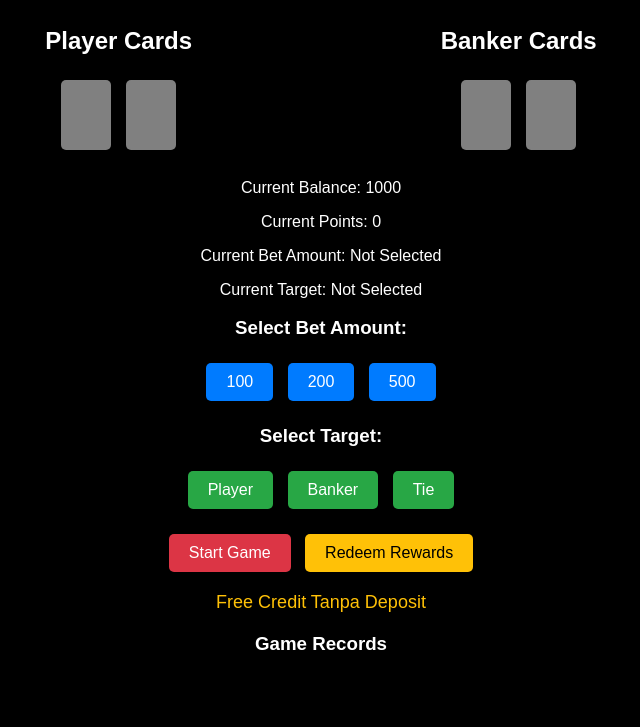
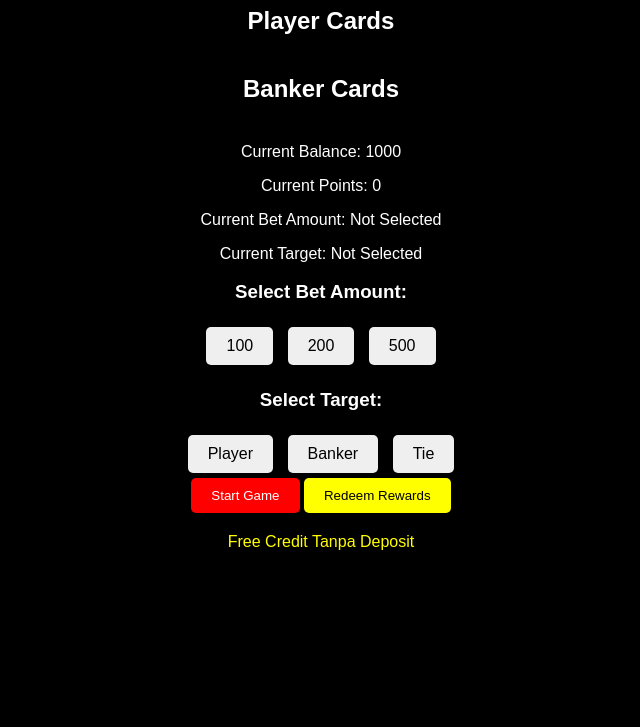
Before and after one commit to yfadskch/baccarat, a plain HTML site: page index.html in a window 1280 px wide. Shown: the part 73-800 px from the top of the page, without its empty margins (319-959 px from the left). Drawn offline with Linux system fonts and the light colour scheme.

Commit message:
31231231

```diff
--- a/index.html
+++ b/index.html
@@ -7,57 +7,41 @@
     <link rel="stylesheet" href="style.css">
 </head>
 <body>
-    <div class="container">
-        <h1>Baccarat Game</h1>
-
-        <div class="cards-section">
-            <div id="player-cards">
-                <h2>Player Cards</h2>
-                <div class="card" id="player-card-1"></div>
-                <div class="card" id="player-card-2"></div>
-            </div>
-            <div id="banker-cards">
-                <h2>Banker Cards</h2>
-                <div class="card" id="banker-card-1"></div>
-                <div class="card" id="banker-card-2"></div>
-            </div>
+    <h1>Baccarat Game</h1>
+    <div class="game-container">
+        <div class="player-section">
+            <h2>Player Cards</h2>
+            <div id="player-cards" class="cards"></div>
         </div>
-
-        <div class="status-section">
-            <p>Current Balance: <span id="balance">1000</span></p>
-            <p>Current Points: <span id="points">0</span></p>
-            <p>Current Bet Amount: <span id="bet-amount">Not Selected</span></p>
-            <p>Current Target: <span id="target">Not Selected</span></p>
+        <div class="banker-section">
+            <h2>Banker Cards</h2>
+            <div id="banker-cards" class="cards"></div>
         </div>
-
+        <div class="game-info">
+            <p>Current Balance: <span id="current-balance">1000</span></p>
+            <p>Current Points: <span id="current-points">0</span></p>
+            <p>Current Bet Amount: <span id="current-bet">Not Selected</span></p>
+            <p>Current Target: <span id="current-target">Not Selected</span></p>
+        </div>
         <div class="bet-section">
             <h3>Select Bet Amount:</h3>
-            <button class="bet-button" onclick="setBet(100)">100</button>
-            <button class="bet-button" onclick="setBet(200)">200</button>
-            <button class="bet-button" onclick="setBet(500)">500</button>
+            <button onclick="selectBet(100)">100</button>
+            <button onclick="selectBet(200)">200</button>
+            <button onclick="selectBet(500)">500</button>
         </div>
-
         <div class="target-section">
             <h3>Select Target:</h3>
-            <button class="target-button" onclick="setTarget('Player')">Player</button>
-            <button class="target-button" onclick="setTarget('Banker')">Banker</button>
-            <button class="target-button" onclick="setTarget('Tie')">Tie</button>
+            <button onclick="selectTarget('Player')">Player</button>
+            <button onclick="selectTarget('Banker')">Banker</button>
+            <button onclick="selectTarget('Tie')">Tie</button>
         </div>
-
-        <div class="action-section">
-            <button class="start-button" onclick="startGame()">Start Game</button>
-            <button class="reward-button" onclick="redeemReward()">Redeem Rewards</button>
+        <div class="action-buttons">
+            <button onclick="startGame()" class="start-game">Start Game</button>
+            <button onclick="openRewardPopup()" class="redeem-rewards">Redeem Rewards</button>
         </div>
-
-        <div class="link-section">
-            <a href="https://heylink.me/klking88/" target="_blank">Free Credit Tanpa Deposit</a>
-        </div>
-
-        <div class="records-section">
-            <h3>Game Records</h3>
-            <div class="game-records" id="game-records">
-                <!-- Records will be dynamically added here -->
-            </div>
+        <p class="free-credit"><a href="https://heylink.me/klking88/" target="_blank">Free Credit Tanpa Deposit</a></p>
+        <div class="game-records">
+            <!-- Game records will be dynamically added here -->
         </div>
     </div>
     <script src="script.js"></script>
--- a/script.js
+++ b/script.js
@@ -1,106 +1,78 @@
-let balance = 1000;
-let points = 0;
-let betAmount = 0;
-let target = "";
+let currentBalance = 1000;
+let currentPoints = 0;
+let currentBet = 0;
+let currentTarget = "";
 
-function setBet(amount) {
-    betAmount = amount;
-    document.getElementById("bet-amount").textContent = amount;
+function selectBet(amount) {
+    currentBet = amount;
+    document.getElementById("current-bet").innerText = amount;
 }
 
-function setTarget(selectedTarget) {
-    target = selectedTarget;
-    document.getElementById("target").textContent = selectedTarget;
+function selectTarget(target) {
+    currentTarget = target;
+    document.getElementById("current-target").innerText = target;
 }
 
 function startGame() {
-    if (balance <= 0) {
-        alert("Not enough balance! Please redeem rewards.");
-        return;
-    }
-    if (!betAmount || !target) {
-        alert("Please select a bet amount and target!");
+    if (currentBet === 0 || !currentTarget) {
+        alert("Please select a bet amount and target before starting the game.");
         return;
     }
 
-    const playerScore = Math.floor(Math.random() * 10);
-    const bankerScore = Math.floor(Math.random() * 10);
+    let playerCard1 = Math.floor(Math.random() * 10) + 1;
+    let bankerCard1 = Math.floor(Math.random() * 10) + 1;
 
-    document.getElementById("player-card-1").textContent = playerScore;
-    document.getElementById("banker-card-1").textContent = bankerScore;
+    document.getElementById("player-cards").innerHTML = `
+        <div class="card">${playerCard1}</div>
+    `;
+    document.getElementById("banker-cards").innerHTML = `
+        <div class="card">${bankerCard1}</div>
+    `;
 
-    let result = "";
-    if (playerScore > bankerScore) {
-        result = "player";
-        balance += betAmount;
-        points += 50; // Points for winning
-    } else if (playerScore < bankerScore) {
-        result = "banker";
-        balance -= betAmount;
+    let result;
+    if (playerCard1 > bankerCard1) {
+        result = "Player";
+        addRecord("player");
+        currentBalance += currentBet;
+        currentPoints += currentBet / 2;
+    } else if (playerCard1 < bankerCard1) {
+        result = "Banker";
+        addRecord("banker");
+        currentBalance -= currentBet;
     } else {
-        result = "tie";
-        points += 20; // Points for tie
+        result = "Tie";
+        addRecord("tie");
     }
 
-    updateStatus();
-    updateRecords(result);
+    document.getElementById("current-balance").innerText = currentBalance;
+    document.getElementById("current-points").innerText = currentPoints;
 }
 
-function updateStatus() {
-    document.getElementById("balance").textContent = balance;
-    document.getElementById("points").textContent = points;
+function addRecord(type) {
+    const record = document.createElement("div");
+    record.classList.add("record", type);
+    record.innerText = type.charAt(0).toUpperCase();
+    const records = document.querySelector(".game-records");
+    if (records.children.length >= 16) {
+        records.removeChild(records.firstChild);
+    }
+    records.appendChild(record);
 }
 
-function updateRecords(result) {
-    const records = document.getElementById("game-records");
-    const record = document.createElement("div");
-    record.className = `record ${result}`;
-    record.textContent = result === "player" ? "P" : result === "banker" ? "B" : "T";
-    records.appendChild(record);
-
-    // Limit to 16 records
-    if (records.children.length > 16) {
-        records.removeChild(records.firstChild);
-    }
-}
-
-function redeemReward() {
-    if (points < 200) {
-        alert("Not enough points to redeem rewards!");
-        return;
+function openRewardPopup() {
+    let reward = prompt("Choose a reward:\n1. 200 Points: +200 Credit\n2. 1000 Points: Welcome Bonus\n3. 3000 Points: Free 8.88");
+    if (reward === "1" && currentPoints >= 200) {
+        currentBalance += 200;
+        currentPoints -= 200;
+        alert("You redeemed 200 Points for +200 Credit!");
+    } else if (reward === "2" && currentPoints >= 1000) {
+        alert("You redeemed 1000 Points for Welcome Bonus%!");
+    } else if (reward === "3" && currentPoints >= 3000) {
+        alert("You redeemed 3000 Points for Free 8.88!");
+    } else {
+        alert("Not enough points to redeem this reward!");
     }
 
-    const choice = prompt("Choose a reward:\n1. 200 Points: +200 Credit\n2. 1000 Points: Welcome Bonus\n3. 3000 Points: Free 8.88");
-
-    switch (choice) {
-        case "1":
-            if (points >= 200) {
-                points -= 200;
-                balance += 200;
-                alert("You redeemed 200 Points for +200 Credit!");
-            } else {
-                alert("Not enough points!");
-            }
-            break;
-        case "2":
-            if (points >= 1000) {
-                points -= 1000;
-                alert("You redeemed 1000 Points for Welcome Bonus!");
-            } else {
-                alert("Not enough points!");
-            }
-            break;
-        case "3":
-            if (points >= 3000) {
-                points -= 3000;
-                alert("You redeemed 3000 Points for Free 8.88!");
-            } else {
-                alert("Not enough points!");
-            }
-            break;
-        default:
-            alert("Invalid choice!");
-    }
-
-    updateStatus();
+    document.getElementById("current-balance").innerText = currentBalance;
+    document.getElementById("current-points").innerText = currentPoints;
 }
--- a/style.css
+++ b/style.css
@@ -1,94 +1,94 @@
 body {
+    font-family: Arial, sans-serif;
     background-color: black;
     color: white;
-    font-family: Arial, sans-serif;
     text-align: center;
 }
 
-.container {
-    margin: 20px auto;
-    max-width: 800px;
+h1 {
+    color: green;
 }
 
-.cards-section {
+.cards {
     display: flex;
-    justify-content: space-around;
-    margin: 20px 0;
-}
-
-#player-cards, #banker-cards {
-    text-align: center;
+    justify-content: center;
+    gap: 10px;
+    margin-bottom: 20px;
 }
 
 .card {
-    display: inline-block;
-    width: 50px;
-    height: 70px;
+    width: 60px;
+    height: 90px;
     background-color: gray;
+    border-radius: 5px;
+    display: flex;
+    justify-content: center;
+    align-items: center;
     color: white;
-    line-height: 70px;
-    margin: 5px;
     font-size: 20px;
-    border-radius: 5px;
-    text-align: center;
+    font-weight: bold;
 }
 
-.status-section, .bet-section, .target-section, .action-section {
-    margin: 15px 0;
+.bet-section button,
+.target-section button {
+    padding: 10px 20px;
+    margin: 5px;
+    font-size: 16px;
+    border: none;
+    border-radius: 5px;
+    cursor: pointer;
 }
 
-.bet-button, .target-button, .start-button, .reward-button {
-    margin: 5px;
+.bet-section button:hover,
+.target-section button:hover {
+    background-color: rgba(255, 255, 255, 0.2);
+}
+
+.start-game {
+    background-color: red;
+    color: white;
     padding: 10px 20px;
     border: none;
     border-radius: 5px;
     cursor: pointer;
-    font-size: 16px;
 }
 
-.bet-button {
-    background-color: #007bff;
-    color: white;
+.redeem-rewards {
+    background-color: yellow;
+    color: black;
+    padding: 10px 20px;
+    border: none;
+    border-radius: 5px;
+    cursor: pointer;
 }
 
-.target-button {
-    background-color: #28a745;
-    color: white;
+.free-credit {
+    margin: 20px 0;
 }
 
-.start-button {
-    background-color: #dc3545;
-    color: white;
-}
-
-.reward-button {
-    background-color: #ffc107;
-    color: black;
-}
-
-.link-section a {
-    color: #ffc107;
+.free-credit a {
+    color: yellow;
     text-decoration: none;
-    font-size: 18px;
-}
-
-.records-section {
-    margin-top: 20px;
 }
 
 .game-records {
     display: grid;
-    grid-template-columns: repeat(8, 1fr);
-    grid-gap: 10px;
+    grid-template-columns: repeat(8, 1fr); /* 横向8格 */
+    grid-template-rows: repeat(2, 1fr); /* 纵向2格 */
+    gap: 10px;
+    justify-content: center;
+    align-items: center;
+    margin: 20px auto;
 }
 
 .record {
-    width: 40px;
-    height: 40px;
-    line-height: 40px;
+    width: 50px;
+    height: 50px;
+    line-height: 50px;
     border-radius: 50%;
     text-align: center;
     font-size: 16px;
+    font-weight: bold;
 }
 
 .record.player {
```
